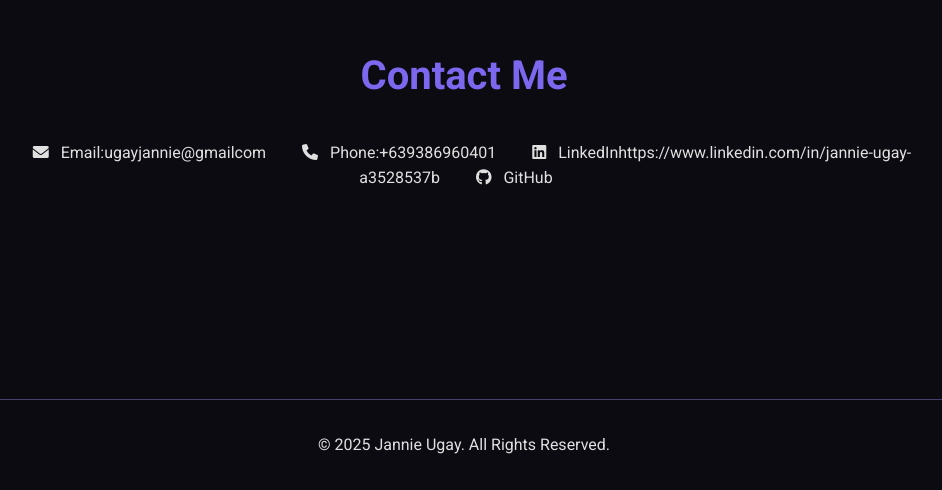
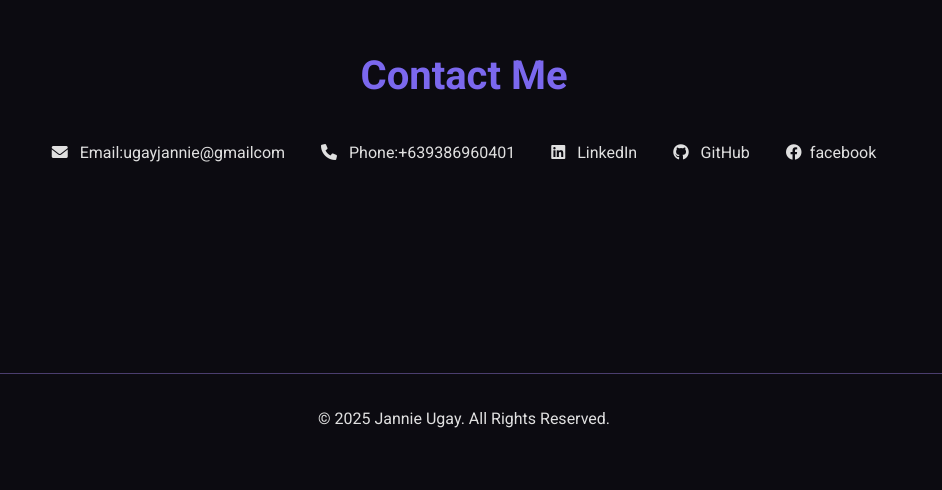
Before and after one commit to jannieugay/eportfolio, a plain HTML site: page Index.html in a window 1280 px wide. Shown: the part 5415-5905 px from the top of the page, without its empty margins (176-1118 px from the left). After the commit the page ends 5879 px from the top, so only its background shows below. Drawn offline with Linux system fonts and the light colour scheme.

Commit message:
Update Index.html

```diff
--- a/Index.html
+++ b/Index.html
@@ -153,9 +153,9 @@
                 <div class="social-links">
                     <a href="mailto:ugayjannie@gmail.com" target="_blank"><i class="fas fa-envelope"></i> Email:ugayjannie@gmailcom</a>
                    <a href="tel:+639386960401"><i class="fas fa-phone"></i> Phone:+639386960401</a>
-                    <a href="linkedin:https://www.linkedin.com/in/jannie-ugay-a3528537b" target="_blank"><i class="fab fa-linkedin"></i> LinkedInhttps://www.linkedin.com/in/jannie-ugay-a3528537b</a>
+                    <a href="linkedin:https://www.linkedin.com/in/jannie-ugay-a3528537b" target="_blank"><i class="fab fa-linkedin"></i> LinkedIn</a>
                     <a href="Github:https://github.com/jannieugay" target="_blank"><i class="fab fa-github"></i> GitHub</a>
-                </div>
+                     <a href="facebook:https://web.facebook.com/jannie.ugay.92 target="_blank"><i class="fab fa-facebook"></i>facebook</a>
 
             </div>
         </section>
```
